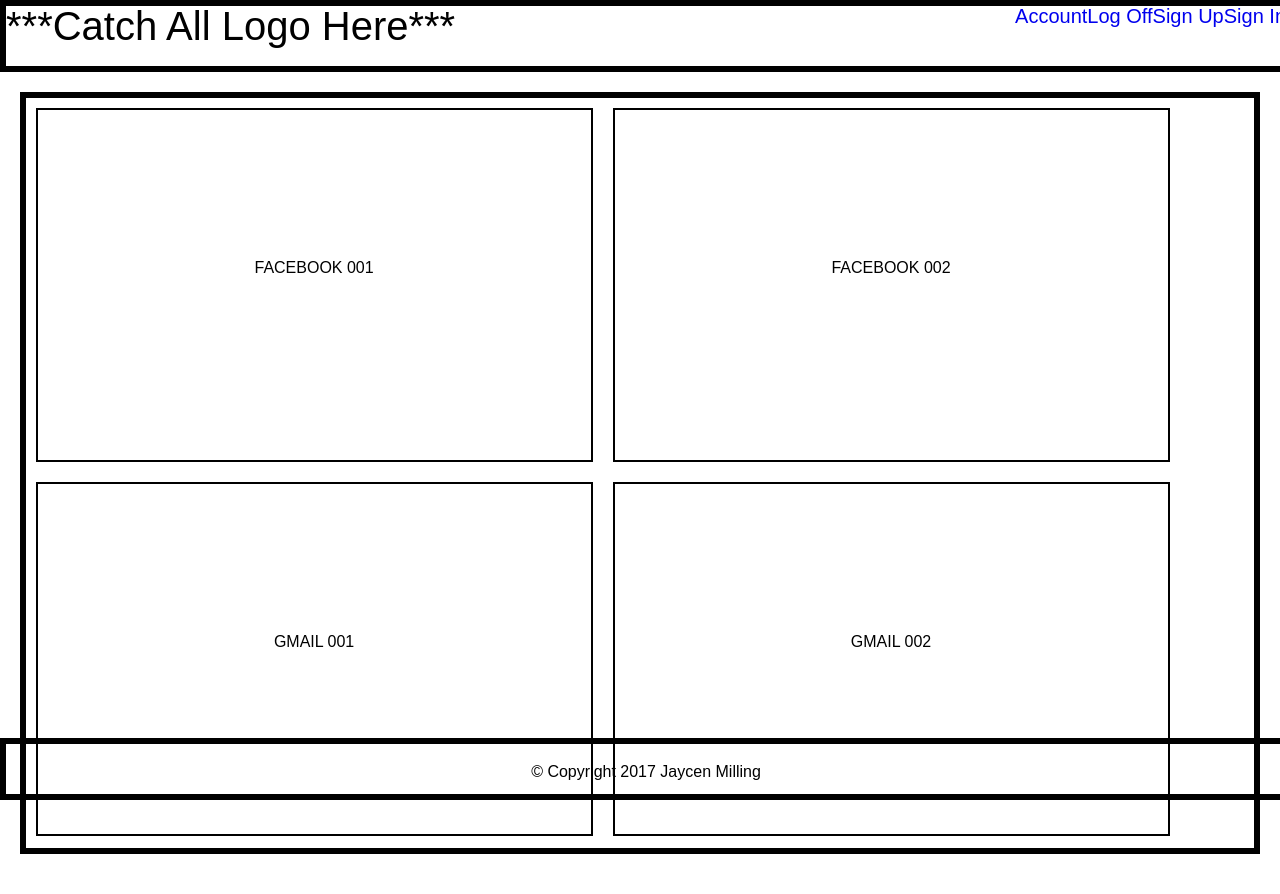
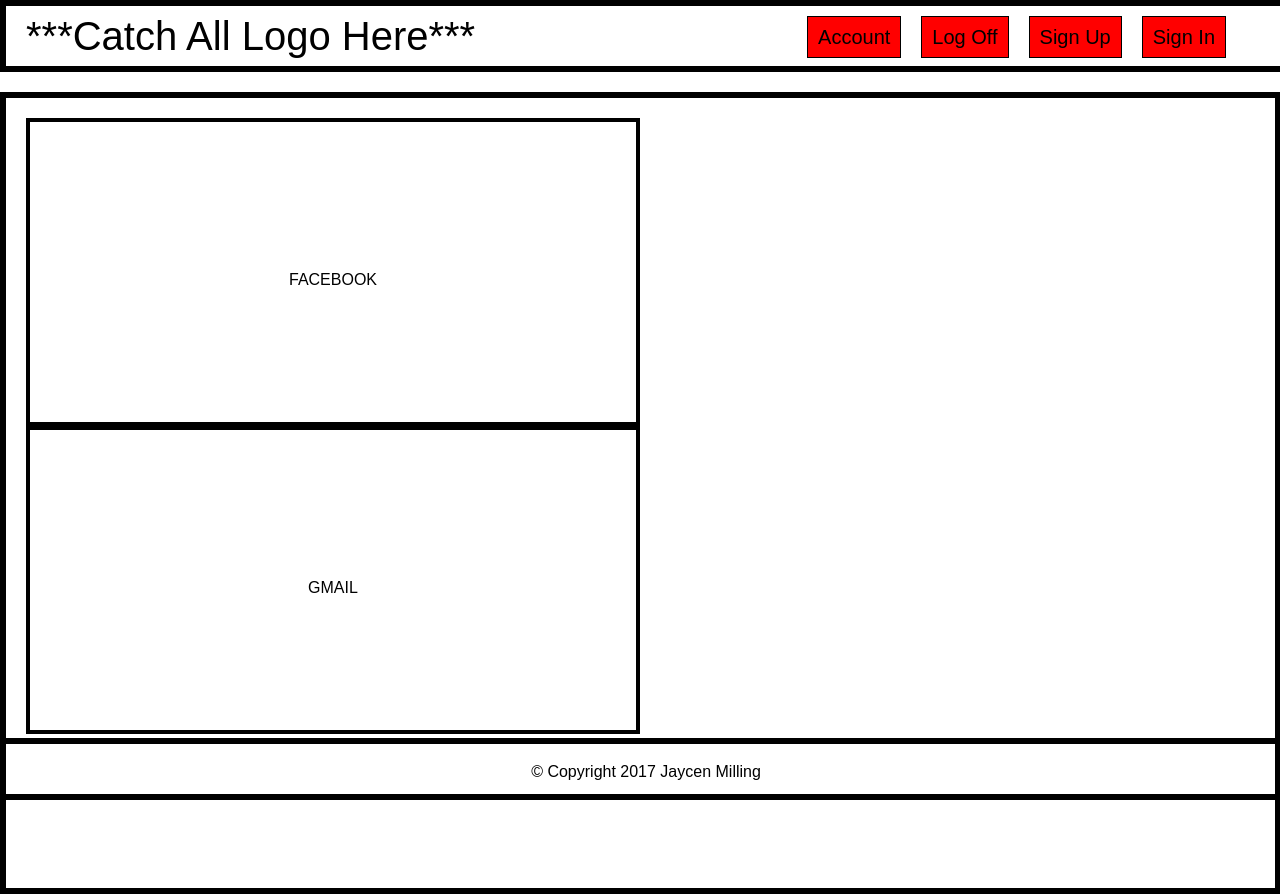
Before and after one commit to jaycen9887/CatchAll, a plain HTML site: page index.html in a window 1280 px wide. Before the commit the page ends 854 px from the top, so only its background shows below. Drawn offline with Linux system fonts and the light colour scheme.

Commit message:
Trying IFrame with the Layout

```diff
--- a/css/style.css
+++ b/css/style.css
@@ -14,20 +14,35 @@
 header h1 {
     float: left;
     font-size: 40px;
+    padding: 10px 0 0 20px;
+}
+
+header div {
+    padding-right: 40px;
 }
 
 header ul {
     list-style-type: none;
     font-size: 20px;
+    width: 100%;
+    height: 40px;
+    padding-top: 10px;
 }
 
-header ul li {
 
-}
 
 header ul li a {
     text-decoration: none;
     float: right;
+    margin-right: 20px;
+    padding: 10px;
+    background-color: red;
+    color: black;
+    border: 1px solid;
+}
+
+header ul li a:hover {
+    color: white;
 }
 
 .clearFix {
@@ -43,18 +58,18 @@
     margin: auto;
     margin-top: 20px;
     border: 6px solid;
+    padding: 20px;
 }
 
+iframe {
+    border: 4px solid;
+    width: 49.295%;
+    overflow: hidden;
+}
 
-.app {
-    margin: auto;
-    margin: 10px 10px;
+.facebook {
     float: left;
-    width: 45%;
-    height: 200px;
-    text-align: center;
-    padding-top: 150px;
-    border: 2px solid;
+    margin-right: 10px;
 }
 
 footer {
@@ -66,3 +81,8 @@
     padding-top: 20px;
     border: 6px solid;
 }
+
+p {
+    text-align: center;
+    padding-top: 150px;
+}
--- /dev/null
+++ b/frames/facebook.html
@@ -0,0 +1,19 @@
+<!DOCTYPE html>
+<html>
+    <head>
+        <title>Catch All</title>
+
+        <!-- linking CSS -->
+        <link rel="stylesheet" type="text/css" href="/css/reset.css">
+        <link rel="stylesheet" type="text/css" href="/css/style.css">
+
+    </head>
+
+    <body class="index">
+
+                <p>FACEBOOK</p>
+
+
+
+    </body>
+</html>
--- /dev/null
+++ b/frames/gmail.html
@@ -0,0 +1,19 @@
+<!DOCTYPE html>
+<html>
+    <head>
+        <title>Catch All</title>
+
+        <!-- linking CSS -->
+        <link rel="stylesheet" type="text/css" href="/css/reset.css">
+        <link rel="stylesheet" type="text/css" href="/css/style.css">
+
+    </head>
+
+    <body class="index">
+
+                <p>GMAIL</p>
+
+
+
+    </body>
+</html>
--- a/index.html
+++ b/index.html
@@ -27,20 +27,12 @@
         <div class="clearFix"></div>
 
         <div id="content">
+
             <section class="app">
-            FACEBOOK 001
+            <iframe src="/frames/facebook.html" height="300" width="200" class="facebook"></iframe>
             </section>
             <section class="app">
-            FACEBOOK 002
-            </section>
-
-            <div class="clearFix"></div>
-
-            <section class="app">
-            GMAIL 001
-            </section>
-            <section class="app">
-            GMAIL 002
+            <iframe src="/frames/gmail.html" height="300" width="200" class="gmail"></iframe>
             </section>
         </div> <!--END CONTENT-->
 
```
